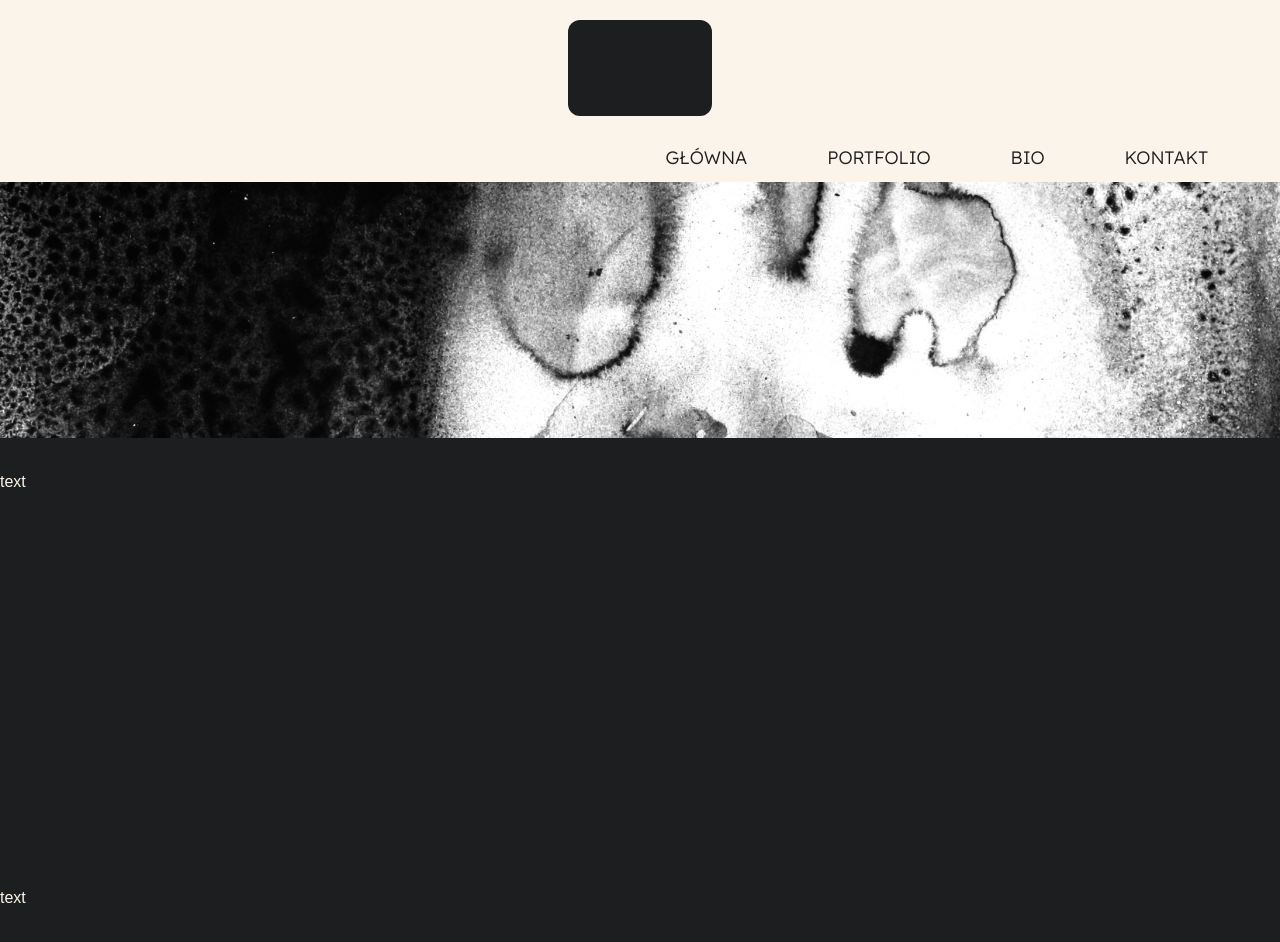
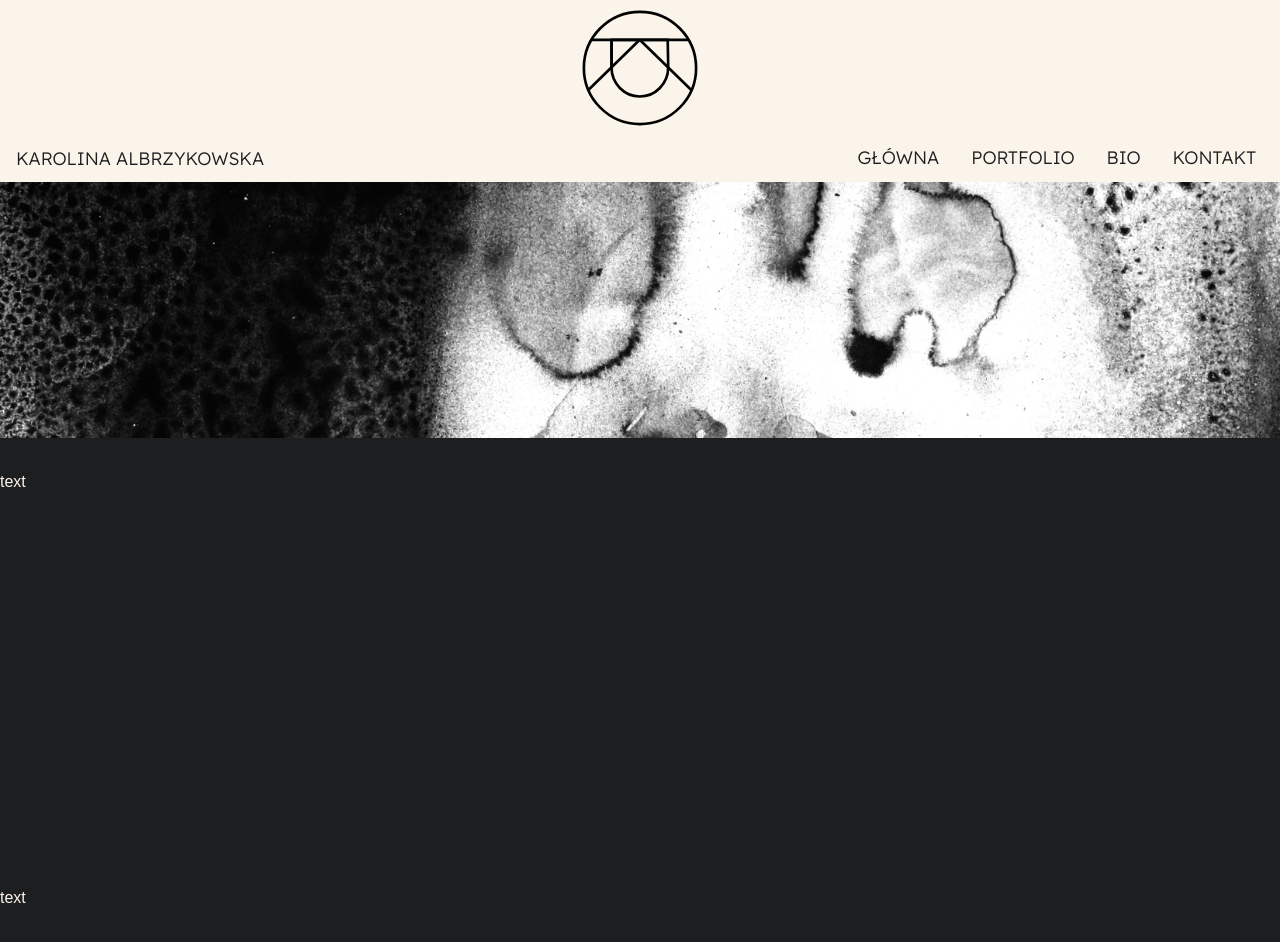
Before and after one commit to Stempelowaty/karolina-albrzykowska, a Next.js app: page / in a window 1280 px wide. Shown: the top 942 px of the page. Built offline with nearby package versions, Linux system fonts and the light colour scheme.

Commit message:
icons & stuff

```diff
--- a/app/_components/logo.tsx
+++ b/app/_components/logo.tsx
@@ -1,10 +1,16 @@
+import Image from "next/image";
+
 export const Logo = () => {
   return (
     <div className="w-full bg-foreground text-background font-lexend flex flex-col items-center py-5">
-      <div className="flex flex-col items-center bg-background text-foreground w-36 h-24 justify-center rounded-xl">
-        {
-          //logo here
-        }
+      <div className="flex flex-col items-center text-foreground w-36 h-24 justify-center rounded-xl">
+        <Image
+          src={"/logo.svg"}
+          alt={""}
+          width={300}
+          height={300}
+          className="w-full h-64 object-cover bg-fixed"
+        />
       </div>
     </div>
   );
--- a/app/_components/navigation.tsx
+++ b/app/_components/navigation.tsx
@@ -2,38 +2,48 @@
 import Link from "next/link";
 import { useState } from "react";
 import { cn } from "../utils";
+import { HomeIcon, PaletteIcon, BookOpenIcon, PhoneIcon } from "lucide-react";
 
 export const Navigation = () => {
   const [isPortfolioOpen, setPortfolioOpen] = useState(false);
 
   return (
-    <nav className="sticky top-0 z-[99] text-background bg-foreground font-lexend text-lg flex flex-row items-center gap-16 px-16 w-full justify-end bg-foreground">
+    <div className="sticky top-0 z-[99] flex justify-space-between text-background bg-foreground font-lexend text-lg">
+      <p className="w-full flex items-center uppercase px-4">
+        Karolina Albrzykowska
+      </p>
+      <nav className="flex flex-row items-center gap-4 px-4 w-full justify-end">
         <Link aria-label="home" href={"/"}>
-        <p
+          <div
             className={cn(
               "rounded-lg p-2 uppercase transition duration-300 group"
             )}
           >
-          Główna
+            <p className="hidden md:block">Główna</p>
+            <div className="md:hidden block">
+              <HomeIcon className="h-5 w-5" />
+            </div>
             <span className="block max-w-0 group-hover:max-w-full transition-all duration-500 h-0.5 bg-background" />
-        </p>
+          </div>
         </Link>
-      {/* Portfolio dropdown wrapper */}
         <div
           className="relative"
           onMouseEnter={() => setPortfolioOpen(true)}
           onMouseLeave={() => setPortfolioOpen(false)}
         >
-        <p
+          <Link aria-label="home" href={"/"}>
+            <div
               className={cn(
-            "rounded-lg p-2 uppercase transition duration-300 group cursor-pointer"
+                "rounded-lg p-2 uppercase transition duration-300 group"
               )}
             >
-          Portfolio
+              <p className="hidden md:block">Portfolio</p>
+              <div className="md:hidden block">
+                <PaletteIcon className="h-5 w-5" />
+              </div>
               <span className="block max-w-0 group-hover:max-w-full transition-all duration-500 h-0.5 bg-background" />
-        </p>
-
-        {/* Dropdown Menu */}
+            </div>
+          </Link>
           {isPortfolioOpen && (
             <div className="absolute top-full w-48 bg-foreground text-background rounded-sm shadow-lg flex flex-col">
               <Link aria-label="home" href={"/"}>
@@ -70,25 +80,32 @@ export const Navigation = () => {
           )}
         </div>
         <Link aria-label="home" href={"/"}>
-        <p
+          <div
             className={cn(
               "rounded-lg p-2 uppercase transition duration-300 group"
             )}
           >
-          Bio
+            <p className="hidden md:block">Bio</p>
+            <div className="md:hidden block">
+              <BookOpenIcon className="h-5 w-5" />
+            </div>
             <span className="block max-w-0 group-hover:max-w-full transition-all duration-500 h-0.5 bg-background" />
-        </p>
+          </div>
         </Link>
         <Link aria-label="home" href={"/"}>
-        <p
+          <div
             className={cn(
               "rounded-lg p-2 uppercase transition duration-300 group"
             )}
           >
-          Kontakt
+            <p className="hidden md:block">Kontakt</p>
+            <div className="md:hidden block">
+              <PhoneIcon className="h-5 w-5" />
+            </div>
             <span className="block max-w-0 group-hover:max-w-full transition-all duration-500 h-0.5 bg-background" />
-        </p>
+          </div>
         </Link>
       </nav>
+    </div>
   );
 };
--- a/app/layout.tsx
+++ b/app/layout.tsx
@@ -11,7 +11,7 @@ const lexend = Lexend({
 export const metadata: Metadata = {
   title: "Karolina Albrzykowska",
   description: "My portfolio!",
-  icons: [{ rel: "icon", url: "/favicon.ico" }],
+  icons: [{ rel: "svg", url: "/logo.svg" }],
 };
 
 export default function RootLayout({
--- a/package.json
+++ b/package.json
@@ -9,6 +9,7 @@
     "lint": "next lint"
   },
   "dependencies": {
+    "lucide-react": "^0.456.0",
     "next": "15.0.3",
     "react": "19.0.0-rc-66855b96-20241106",
     "react-dom": "19.0.0-rc-66855b96-20241106"
```
Also changed, not shown: public/logo.svg (added), 1 other file (tests, documents, lock files or other folders). Lines whose indentation alone changed are shown as unchanged.
